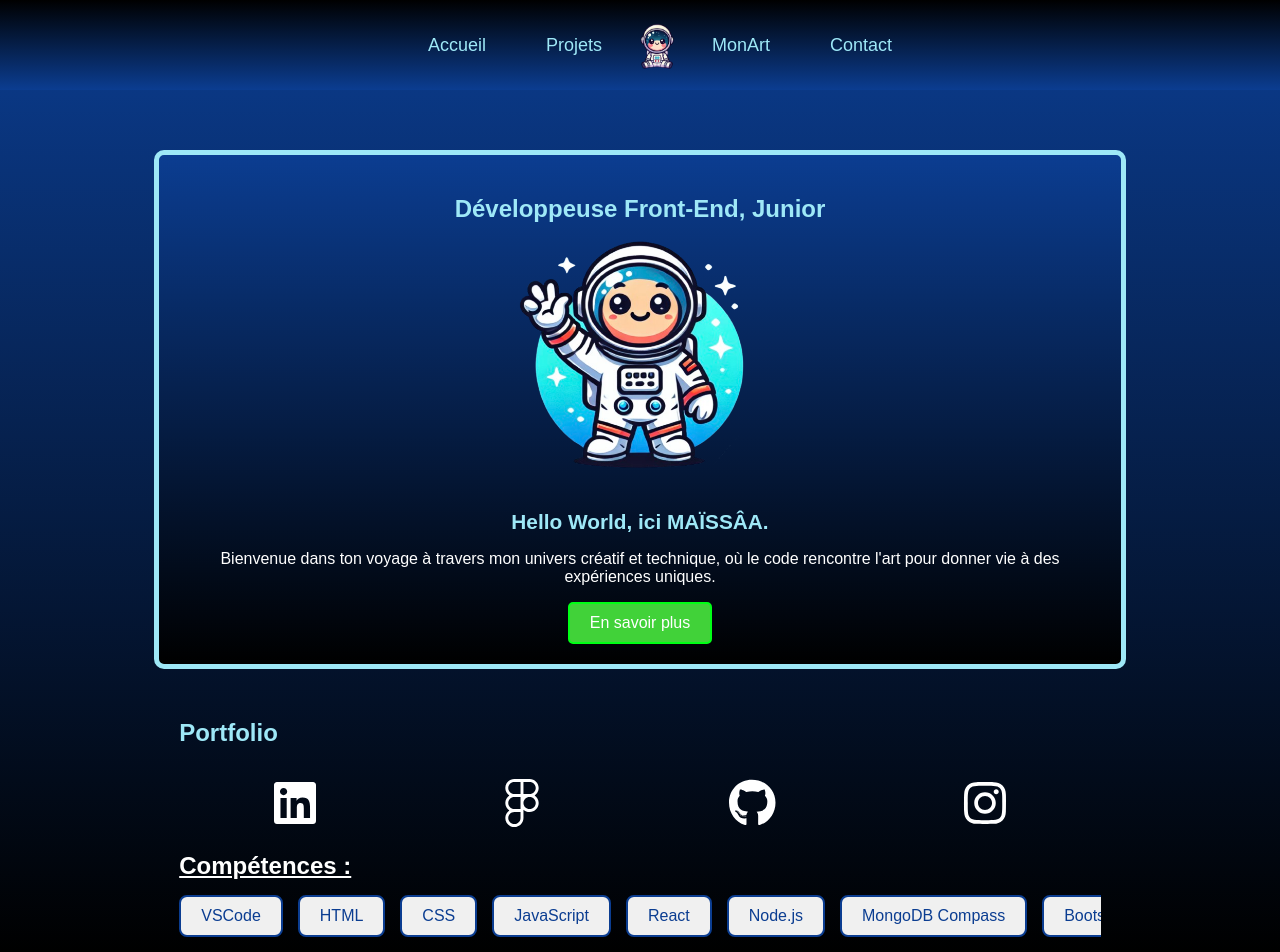
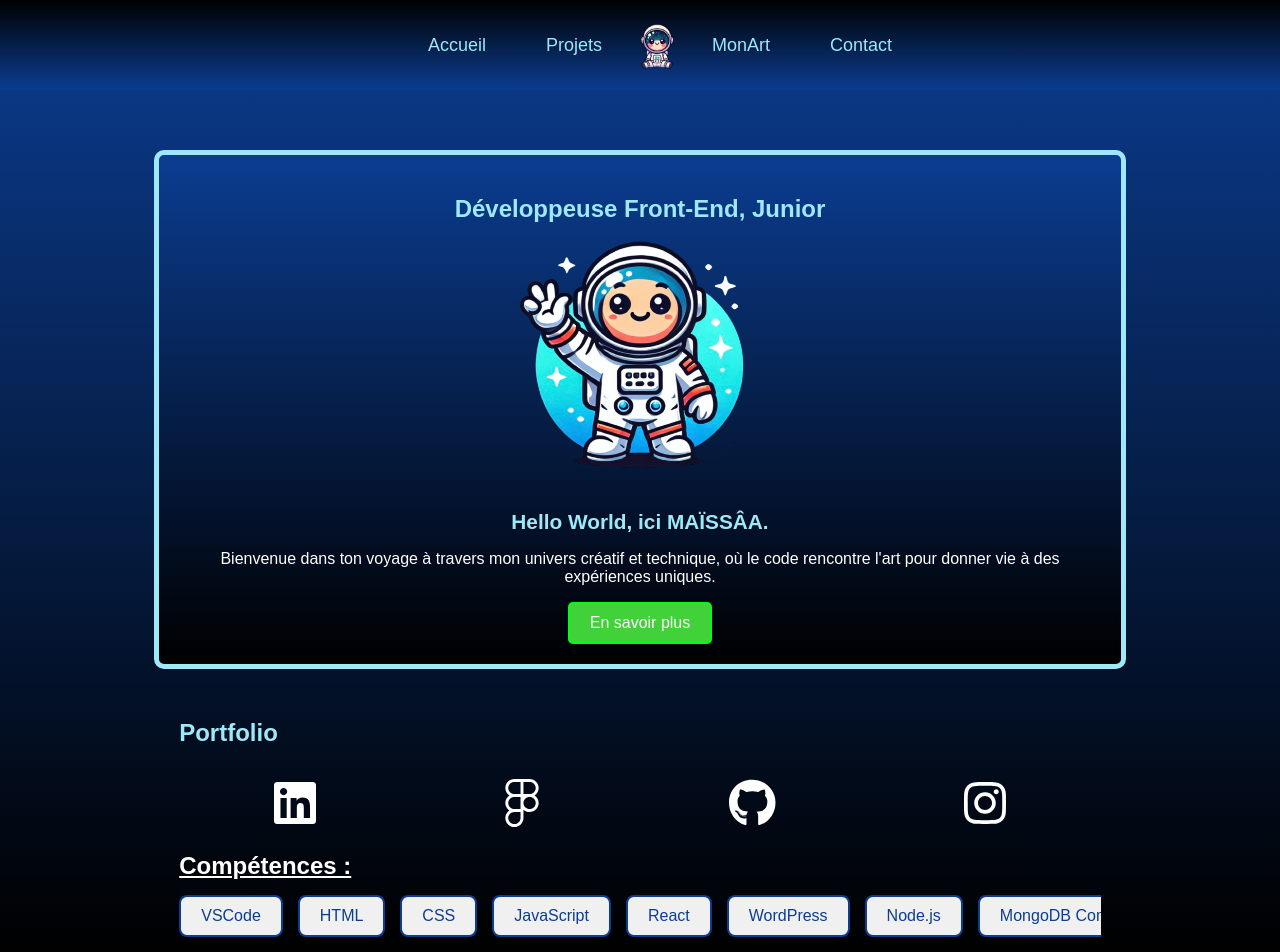
Before and after one commit to yukooome/Portfolio, a React (Vite) app in the folder my-portfolio/: page / in a window 1280 px wide. Shown: the top 952 px of the page. Built offline with nearby package versions, Linux system fonts and the light colour scheme.

Commit message:
aj wordpress

```diff
--- a/my-portfolio/src/components/Home.jsx
+++ b/my-portfolio/src/components/Home.jsx
@@ -12,7 +12,7 @@ function Home() {
   };
 
   const competences = [
-    'VSCode','HTML', 'CSS', 'JavaScript', 'React','Node.js', 'MongoDB Compass','Bootstrap', 'Tailwind CSS', 'SASS/SCSS', 'Figma','Git','GitHub', 'Animate',
+    'VSCode','HTML', 'CSS', 'JavaScript', 'React', 'WordPress','Node.js', 'MongoDB Compass','Bootstrap', 'Tailwind CSS', 'SASS/SCSS', 'Figma','Git','GitHub', 'Animate',
     'Photoshop', 'Illustrator', 'Procreate', 'Dessin','Peinture', 'Teams', 'One Drive'
   ];
 
```
